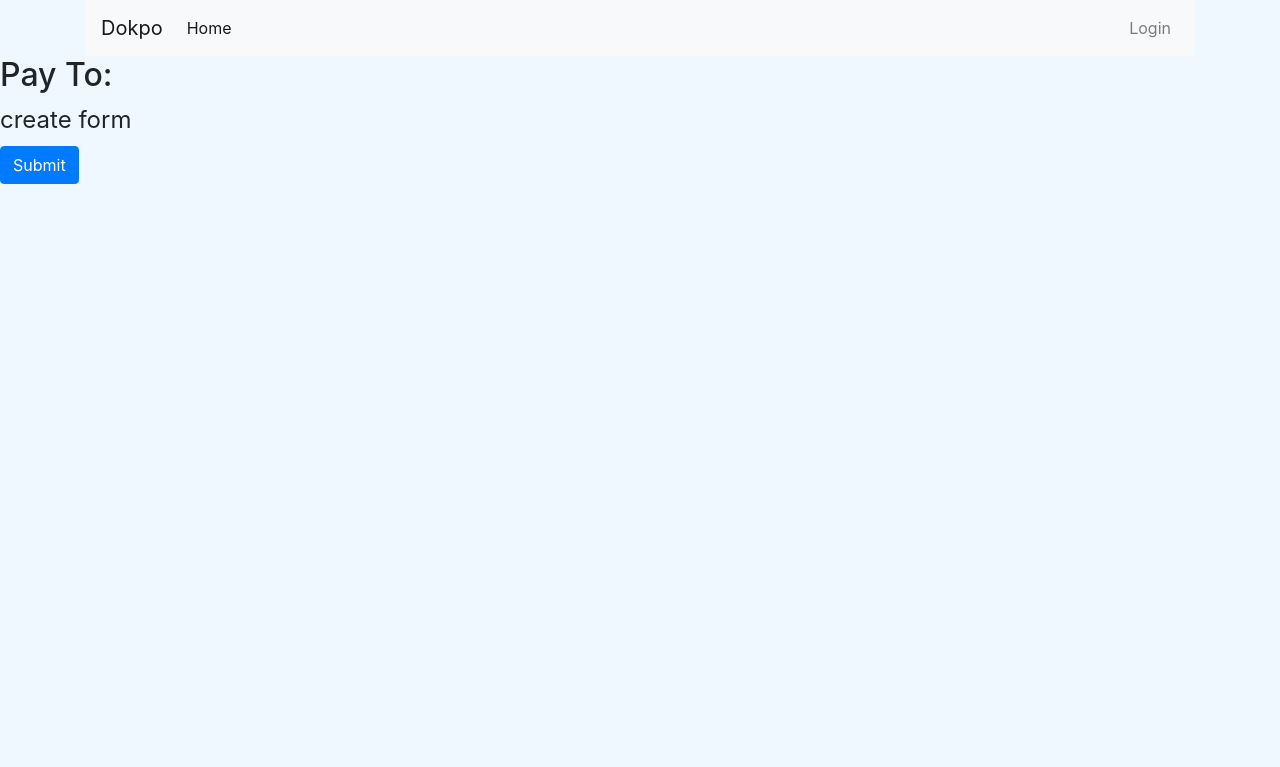
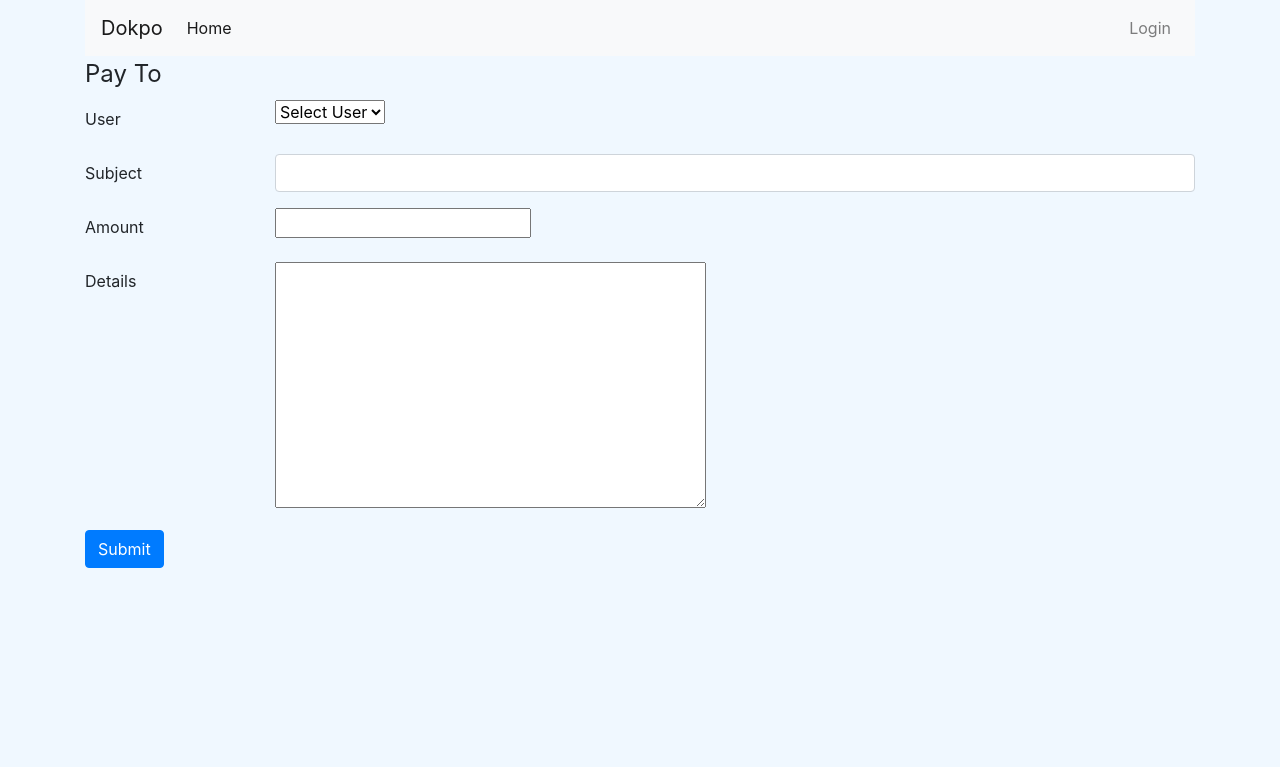
Before and after one commit to tibet10/dokpo, a Django app: page /payments/create/ in a window 1280 px wide. Shown: the top 767 px of the page. Run offline with Django 3.2, Linux system fonts and the light colour scheme; some libraries are stand-ins or nearby versions.

Commit message:
small url changes

```diff
--- a/accounts/templates/accounts/login.html
+++ b/accounts/templates/accounts/login.html
@@ -13,5 +13,8 @@
             <input type="submit" value="{{ title }}" class="btn btn-default">
         </form>
     </div>
+    <div class="col-sm-6 col-sm-offset-3" style="margin-top: 10px;">
+        <a href="{% url 'accounts:register' %}">Register</a>
+    </div>
 
 {% endblock body %}
--- a/accounts/urls.py
+++ b/accounts/urls.py
@@ -13,6 +13,6 @@ urlpatterns = [
     # url(r'^login/$', auth_views.login, {'template_name': 'accounts/login.html'}, name='login')
     url(r'^login/', login_view, name='login'),
     url(r'^logout/', logout_view, name='logout'),
-url(r'^register/', register_view, name='register'),
+    url(r'^register/', register_view, name='register'),
     url(r'^$', home, name='home')
 ]
--- a/payments/forms.py
+++ b/payments/forms.py
@@ -1,6 +1,5 @@
 from django import forms
 from django.contrib.auth.models import User
-
 from .models import Payments,PaymentType, PaymentStatus, PayTo, ReceiveFrom
 
 
--- a/payments/templates/payments/create.html
+++ b/payments/templates/payments/create.html
@@ -1,51 +1,58 @@
 {% extends 'base.html' %}
+
 {% block head %}
     <title>Payment</title>
     {% load static %}
     <link rel="stylesheet" type="text/css" href="{% static 'payments/css/style.css' %}">
 {% endblock %}
 {% block body %}
-    <h2>Pay To:</h2>
-{#     <form action="#" method="post">#}
-{#        {% csrf_token %}#}
-{#         <div class="form-group">#}
-{##}
-{#         </div>#}
-{#        {{ pay_to_form.as_p }}#}
-{#        {{ payment_form.as_p }}#}
-{#        <input type="submit" value="Submit">#}
-{#     </form>#}
+     {% comment %}<form action="#" method="post" novalidate>
+        {% csrf_token %}
+         <div class="form-group">
+            {{ pay_to_form|crispy }}
+            {{ payment_form|crispy }}
+          </div>
+         <input type="submit" value="Submit">
+     </form>{% endcomment %}
 
-
-    <form class="form-horizontal" method="post">{% csrf_token %}
+    <div class="container">
+        <form class="form-horizontal" method="post" novalidate>
+         {% csrf_token %}
         <fieldset>
             <legend>{{ title }}</legend>
-        {% for field in form %}
-            {% if field.errors %}
-                <div class="control-group error">
-                    <label class="control-label">{{ field.label }}</label>
-                    <div class="controls">{{ field }}
-                        <span class="help-inline">
-                            {% for error in  field.errors %}{{ error }}{% endfor %}
-                        </span>
+            {% if form.subject.errors %}
+                <ol role="alertdialog">
+                    {% for error in form.subject.errors %}
+                    <li role="alert"><strong>{{ error|escape }}</strong></li>
+                    {% endfor %}
+                </ol>
+            {% endif %}
+            {% for field in pay_to_form %}
+                    <div class="form-group row">
+                            <label class="col-sm-2 col-form-label">{{ field.label }}</label>
+                            <div class="col-sm-10">
+                                {{ field }}
                             </div>
-                </div>
-            {% else %}
-                <div class="control-group">
-                    <label class="control-label">{{ field.label }}</label>
-                    <div class="controls">{{ field }}
                             {% if field.help_text %}
                                 <p class="help-inline"><small>{{ field.help_text }}</small></p>
                             {% endif %}
                         </div>
+            {% endfor %}
+            {% for field in payment_form %}
+                <div class="form-group row">
+                        <label class="col-sm-2 col-form-label">{{ field.label }}</label>
+                        <div class="col-sm-10">
+                            {{ field }}
                         </div>
+                        {% if field.help_text %}
+                            <p class="help-inline"><small>{{ field.help_text }}</small></p>
                         {% endif %}
+                    </div>
             {% endfor %}
         </fieldset>
         <div class="form-actions">
             <button type="submit" class="btn btn-primary" >Submit</button>
         </div>
     </form>
-
-
+    </div>
 {% endblock %}
--- a/payments/views.py
+++ b/payments/views.py
@@ -27,7 +27,6 @@ def payment_create(request):
             payment.created_date = timezone.now()
             payment.payment_status_id = 2
             payment.payment_type_id = 1
-
             payment.save()
 
             return redirect('payments:detail', id=payment.pk)
@@ -38,4 +37,4 @@ def payment_create(request):
     return render(request, "payments/create.html", {
         'payment_form': payment_form,
         'pay_to_form': pay_to_form,
-        'title': 'create form'})
+        'title': 'Pay To'})
--- a/templates/nav.html
+++ b/templates/nav.html
@@ -1,7 +1,8 @@
 <div id="app" class="container">
     <nav class="navbar navbar-expand-lg navbar-light bg-light">
         <a class="navbar-brand" href="#">{{ header }}</a>
-        <button class="navbar-toggler" type="button" data-toggle="collapse" data-target="#navbarNavDropdown" aria-controls="navbarNavDropdown" aria-expanded="false" aria-label="Toggle navigation">
+        <button class="navbar-toggler" type="button" data-toggle="collapse" data-target="#navbarNavDropdown"
+                aria-controls="navbarNavDropdown" aria-expanded="false" aria-label="Toggle navigation">
             <span class="navbar-toggler-icon"></span>
         </button>
         <div id="navbarNavDropdown" class="navbar-collapse collapse">
@@ -12,7 +13,7 @@
             </ul>
             <ul class="navbar-nav">
                 <li class="nav-item">
-                    <a class="nav-link" href="#">Login</a>
+                    <a class="nav-link" href="{% url 'accounts:login' %}">Login</a>
                 </li>
             </ul>
         </div>
```
Lines whose indentation alone changed are shown as unchanged.
